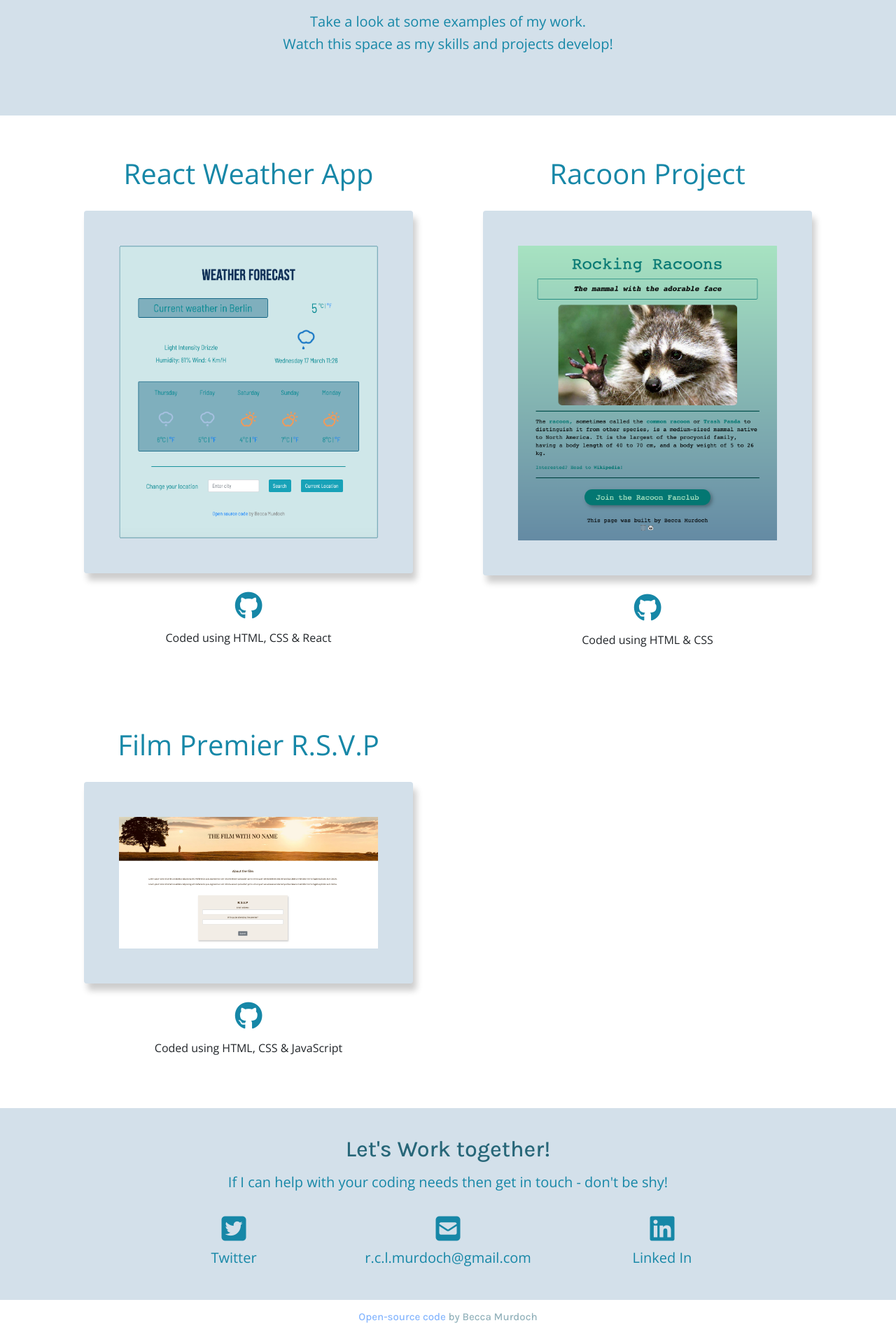
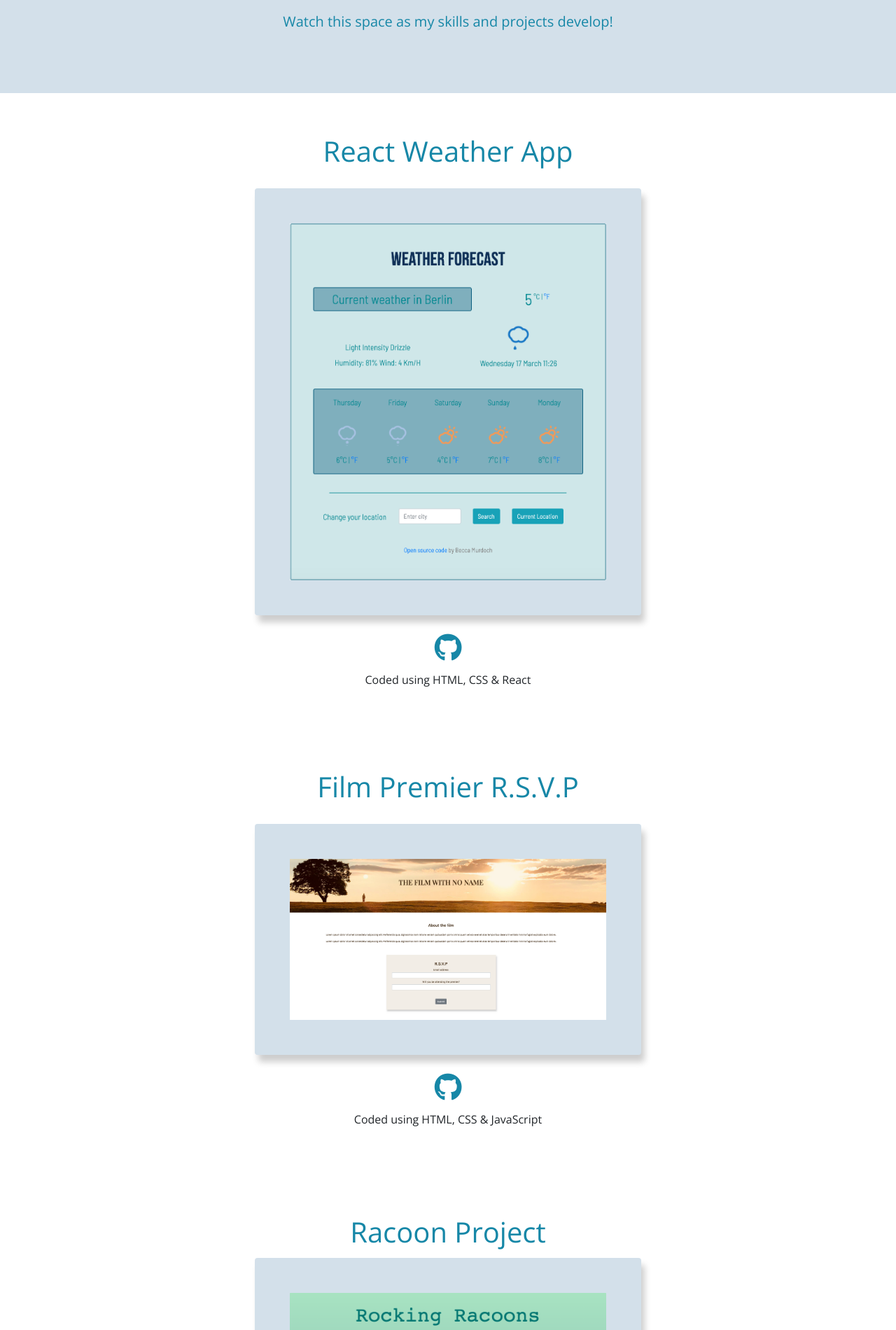
Before and after one commit to Meerduke/portfolio-project, a plain HTML site: page work.html in a window 1280 px wide. Shown: the part 260-2160 px from the top of the page at 70% size. Drawn offline with nearby package versions, Linux system fonts and the light colour scheme.

Commit message:
Structure of projects page amended

```diff
--- a/work.html
+++ b/work.html
@@ -54,12 +54,11 @@
     <div class="hero">
     <div class="secondary-headings">
         <h1 class="mb-4">My Projects.</h1>
-        <h3>Take a look at some examples of my work.</h3>
         <h3>Watch this space as my skills and projects develop!</h3>
     </div>
     </div>
-    <div class="container">
-        <div class="row text-center mt-2">
+    <div class="container"></div>
+        <div class="row text-center mt-2 d-flex justify-content-center">
             <div class="col-lg-6 content-component mb-3" id="weather">
                 <h3 class="mb-3"><a href="https://agitated-bohr-498a9e.netlify.app/" target="_blank" class="btn mt-2 tertiary-link" title="Launch weather app">React Weather App</a></h3>
                 <img src="/images/weather.png" alt="weather app preview" class="img-fluid mb-3" />
@@ -67,15 +66,9 @@
                 <br />
                 <p>Coded using HTML, CSS & React</p>
             </div>
-            <div class="col-lg-6 content-component" id="racoon">
-                <h3 class="mb-3"><a href="https://thirsty-darwin-76f209.netlify.app/" target="_blank" class="btn mt-2 tertiary-link" title="Launch racoon project">Racoon Project</a></h3>
-                <img src="/images/racoon.png" alt="raccon project preview" class="img-fluid mb-3" />
-                <a href="https://github.com/Meerduke/racoons" target="_blank" class="tertiary-link" title="Open Git repository"><i class="fab fa-github"></i></a>
-                <br />
-                <p>Coded using HTML & CSS</p>
-            </div>
         </div>
-        <div class="row text-center mt-0">
+
+        <div class="row text-center d-flex justify-content-center">
             <div class="col-lg-6 content-component mb-4" id="film">
                 <h3 class="mb-3"><a href="https://youthful-noether-450218.netlify.app/" target="_blank"
                         class="btn mt-2 tertiary-link" title="Launch film R.S.V.P site">Film Premier R.S.V.P</a></h3>
@@ -87,6 +80,19 @@
             </div>
         </div>
     </div>
+
+    <div class="row text-center d-flex justify-content-center">
+        <div class="col-lg-6 content-component" id="racoon">
+            <h3 class="mb-0"><a href="https://thirsty-darwin-76f209.netlify.app/" target="_blank" class="btn mt-2 tertiary-link"
+                    title="Launch racoon project">Racoon Project</a></h3>
+            <img src="/images/racoon.png" alt="raccon project preview" class="img-fluid mb-3" />
+            <a href="https://github.com/Meerduke/racoons" target="_blank" class="tertiary-link" title="Open Git repository"><i
+                    class="fab fa-github"></i></a>
+            <br />
+            <p>Coded using HTML & CSS</p>
+        </div>
+    </div>
+
 
     <div class="container-fluid hero" id="contact">
         <h2 class="mb-3">
```
